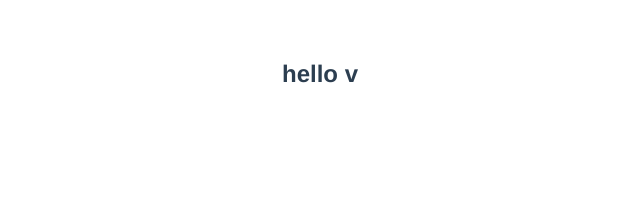
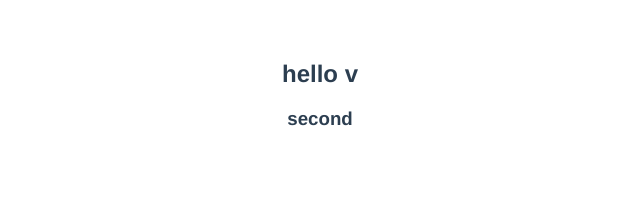
Before and after one commit to vitaliiskr/vue-sport-shop, a Vue app: page / in a window 1280 px wide. Shown: the top 198 px of the page, without its empty margins (320-960 px from the left). Built offline with nearby package versions, Linux system fonts and the light colour scheme.

Commit message:
check deploy

```diff
--- a/src/App.vue
+++ b/src/App.vue
@@ -1,6 +1,7 @@
 <template>
   <div id="app">
     <h2>hello v</h2>
+    <h3>second</h3>
   </div>
 </template>
 
```
Also changed, not shown: 1 other file (tests, documents, lock files or other folders).
